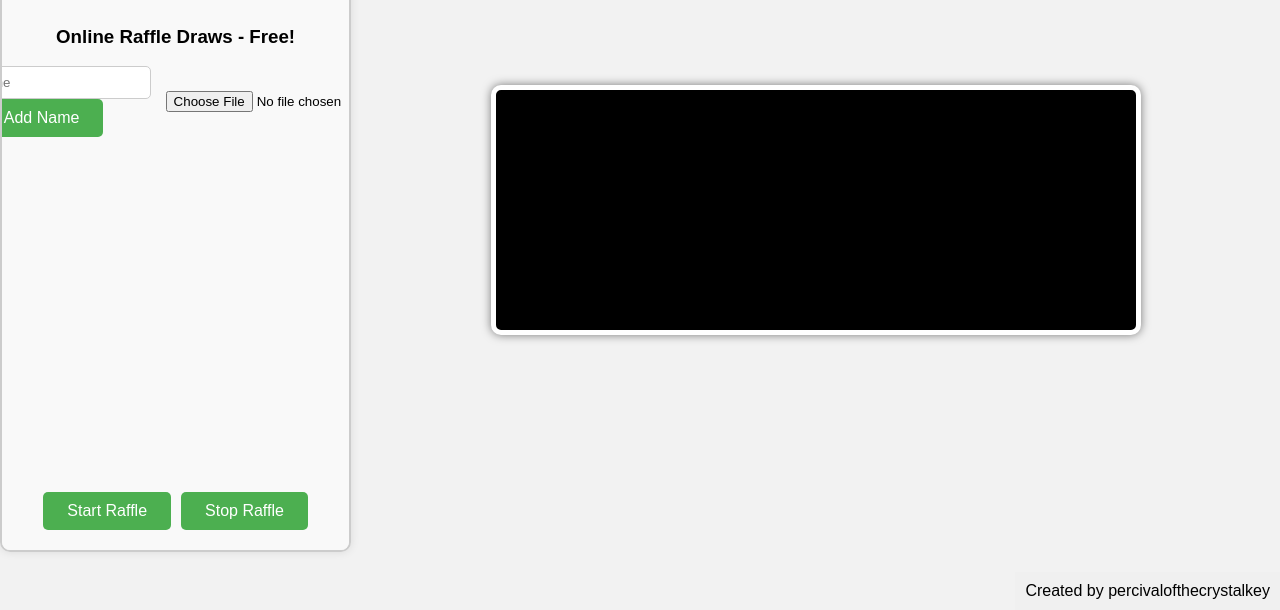
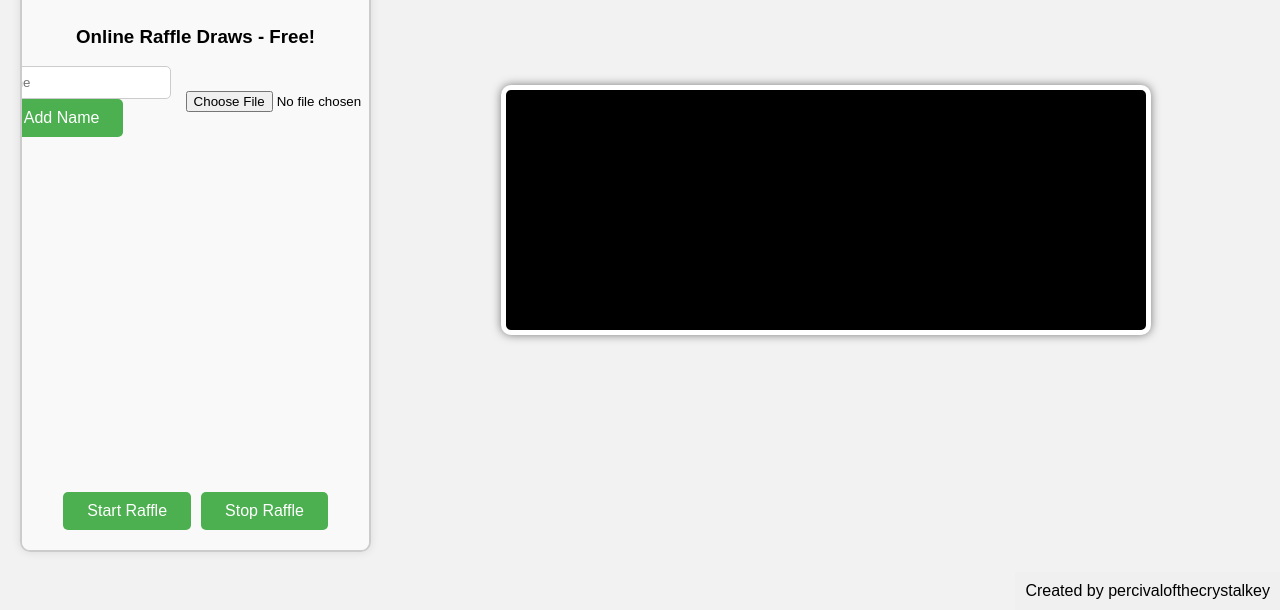
Before and after one commit to francisadrianviernes/raffle-draw-generator, a plain HTML site: page index.html in a window 1280 px wide. Shown: the part 190-800 px from the top of the page. Drawn offline with Linux system fonts and the light colour scheme.

Commit message:
Update stylesheet.css

```diff
--- a/stylesheet.css
+++ b/stylesheet.css
@@ -104,6 +104,7 @@ canvas {
 }
 
 #raffleContainer {
+    margin-left: 20px; /* Adjust this value as needed */
     width: 24%; /* Set width to occupy 25% of the viewport */
     height: 80vh; /* Set height to occupy 80% of the viewport height */
     max-height: 80%; /* Set maximum height to 80% of viewport height */
```
